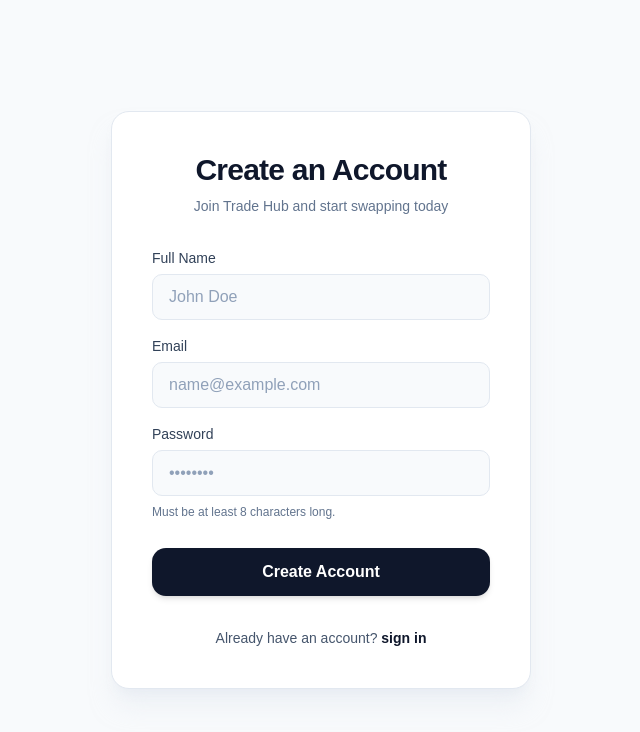
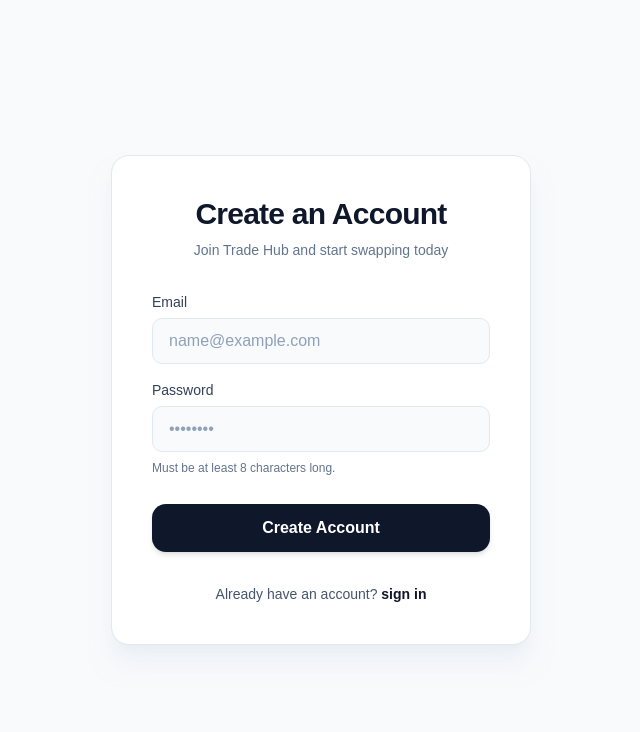
Before and after one commit to ammarmohammed6783-del/Swapify, a React (Vite) app: page /login in a window 1280 px wide. Shown: the top 732 px of the page, without its empty margins (319-959 px from the left). Built offline with nearby package versions, Linux system fonts and the light colour scheme.

Commit message:
fixed login page issues

```diff
--- a/src/pages/LogIn.tsx
+++ b/src/pages/LogIn.tsx
@@ -1,6 +1,6 @@
 import { Link } from "react-router-dom";
 
-function SignIn() {
+function LogIn() {
     return (
         <div>
             <div className="h-screen py-8 flex items-center justify-center">
@@ -12,16 +12,6 @@
 
                     <form className="w-full flex flex-col gap-5 mt-2">
                         <div className="space-y-4">
-                            <div>
-                                <label className="block text-sm font-medium text-slate-700 dark:text-slate-300 mb-1.5" htmlFor="name">Full Name</label>
-                                <input
-                                    id="name"
-                                    type="text"
-                                    className="w-full px-4 py-2.5 rounded-lg bg-slate-50 dark:bg-slate-950 border border-slate-200 dark:border-slate-800 focus:outline-none focus:ring-2 focus:ring-slate-900 dark:focus:ring-slate-100 transition-all text-slate-900 dark:text-slate-100 placeholder-slate-400 dark:placeholder-slate-500"
-                                    placeholder="John Doe"
-                                />
-                            </div>
-
                             <div>
                                 <label className="block text-sm font-medium text-slate-700 dark:text-slate-300 mb-1.5" htmlFor="email">Email</label>
                                 <input
@@ -61,4 +51,4 @@
     )
 }
 
-export default SignIn
+export default LogIn
```
